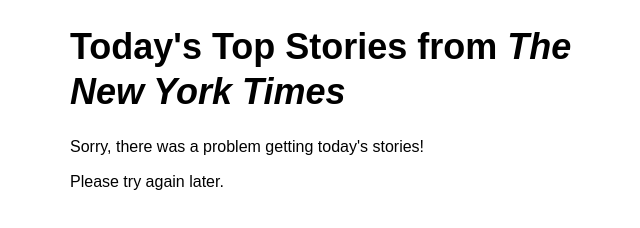
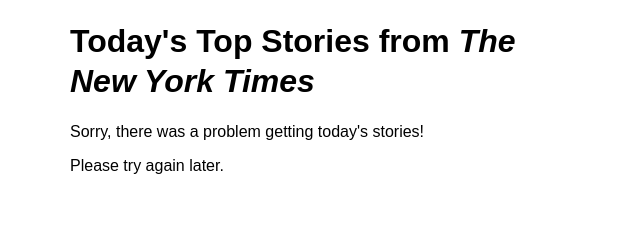
Before and after one commit to kieranbarker/nyt-top-stories, a plain HTML site: page index.html in a window 1280 px wide. Shown: the whole page, without its empty margins (314-954 px from the left). Drawn offline with nearby package versions, Linux system fonts and the light colour scheme; no server answers.

Commit message:
Use default font sizes and clean up HTML formatting

```diff
--- a/index.html
+++ b/index.html
@@ -9,14 +9,21 @@
   </head>
   <body class="w-90 mw6 center avenir">
     <header>
-      <h1 class="lh-title measure f3 f2-m f2-l">Today's Top Stories from <i>The New York Times</i></h1>
+      <h1 class="lh-title measure">
+        Today's Top Stories from <i>The New York Times</i>
+      </h1>
     </header>
     <div id="app">
       <p class="lh-copy measure">
-        <a href="https://www.nytimes.com/trending/">Today's top stories from <i>The New York Times</i></a>
+        <a href="https://www.nytimes.com/trending/">
+          Today's top stories from <i>The New York Times</i>
+        </a>
       </p>
     </div>
-    <script crossorigin="anonymous" src="https://polyfill.io/v3/polyfill.min.js?features=default%2Cfetch"></script>
+    <script
+      crossorigin="anonymous"
+      src="https://polyfill.io/v3/polyfill.min.js?features=default%2Cfetch">
+    </script>
     <script src="js/app.js"></script>
   </body>
 </html>
```
